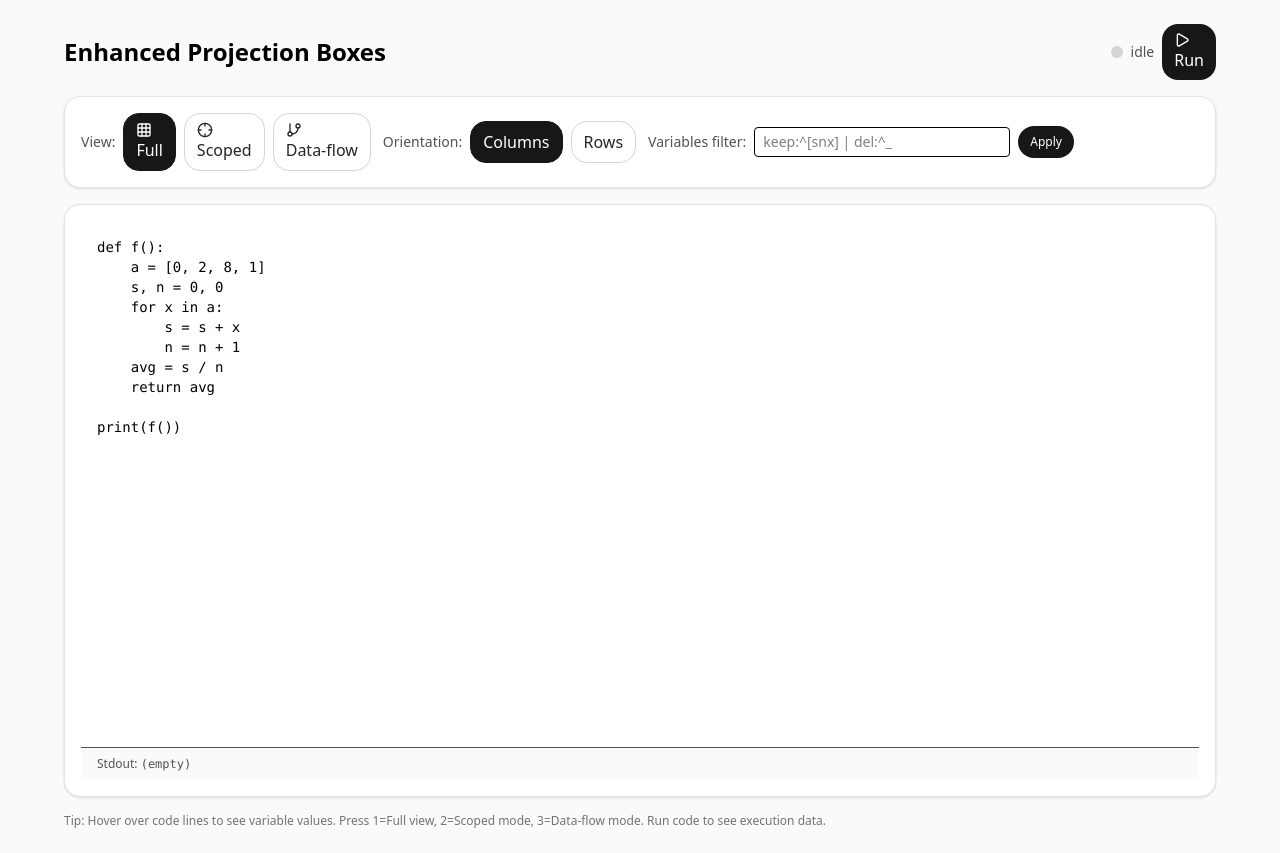
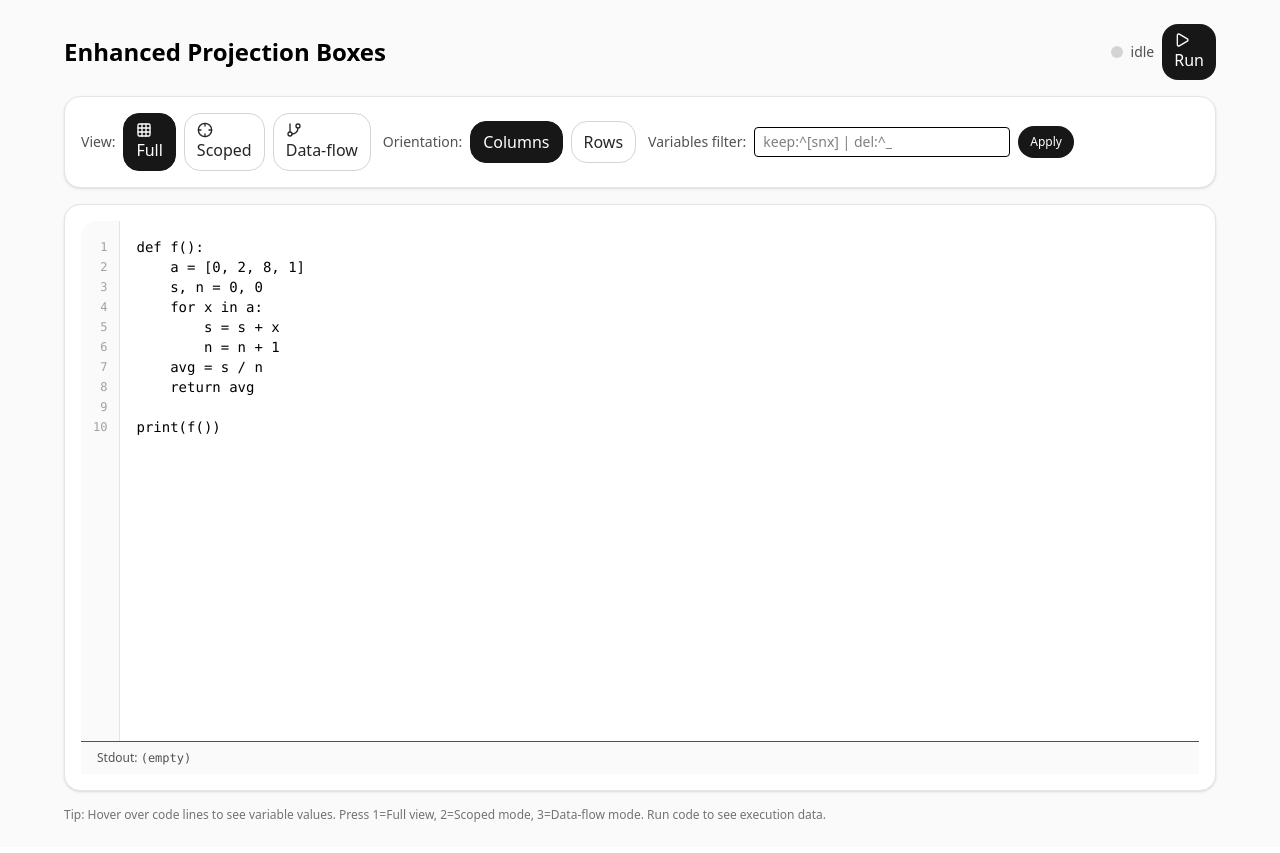
Before and after one commit to khesoem/projection-boxes, a React (Vite) app: page / in a window 1280 px wide. Built offline with nearby package versions, Linux system fonts and the light colour scheme.

Commit message:
fix: UI updated

```diff
--- a/src/components/UnifiedCodeEditor.tsx
+++ b/src/components/UnifiedCodeEditor.tsx
@@ -94,6 +94,17 @@ export function UnifiedCodeEditor({
 
   return (
     <div className="relative">
+      {/* Code Editor with Line Numbers */}
+      <div className="flex h-[520px] bg-white rounded-t-2xl overflow-hidden">
+        {/* Line Numbers Gutter */}
+        <div className="flex-shrink-0 bg-neutral-50 border-r border-neutral-200 px-3 py-4 text-xs text-neutral-400 font-mono select-none overflow-hidden">
+          {lines.map((_, index) => (
+            <div key={index} className="h-5 leading-5 text-right">
+              {index + 1}
+            </div>
+          ))}
+        </div>
+
         {/* Code Editor */}
         <textarea
           ref={editorRef}
@@ -104,10 +115,11 @@ export function UnifiedCodeEditor({
           onMouseLeave={handleMouseLeave}
           onFocus={handleFocus}
           onBlur={handleBlur}
-        className="w-full h-[520px] resize-none font-mono text-sm p-4 outline-none border-0 rounded-t-2xl bg-white"
+          className="flex-1 h-full resize-none font-mono text-sm p-4 outline-none border-0 bg-white"
           spellCheck={false}
           style={{ lineHeight: '20px' }}
         />
+      </div>
 
       {/* Projection Box Overlay */}
       {(hoverLine || focusedLine) && (
```
Lines whose indentation alone changed are shown as unchanged.
